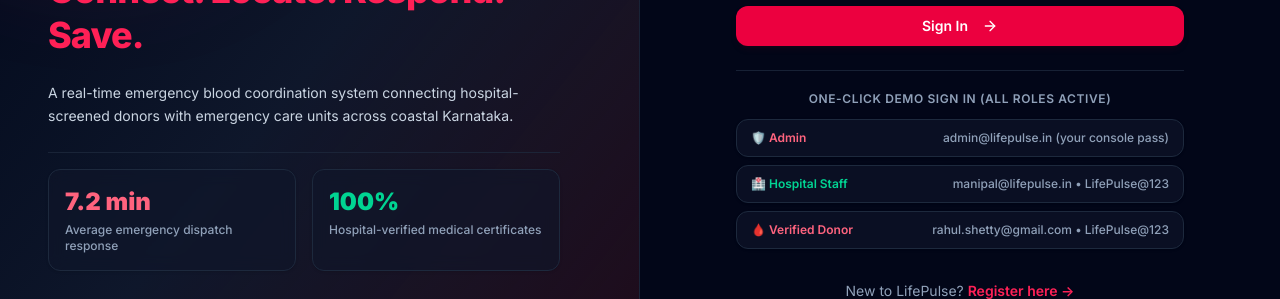
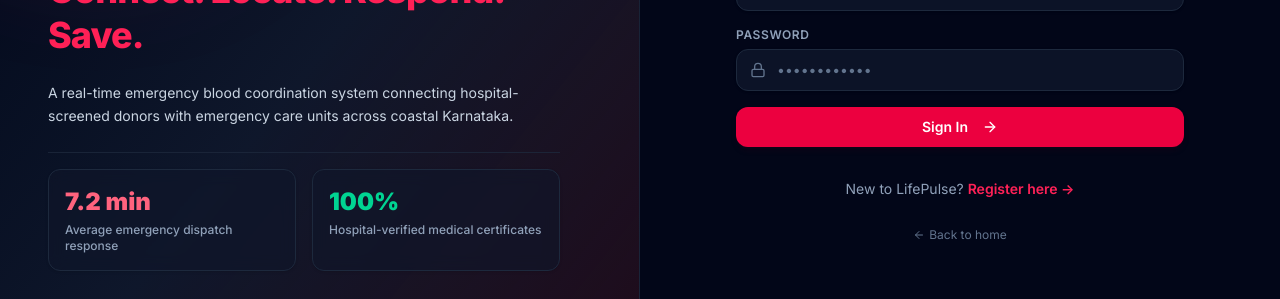
Before and after one commit to lifepulsecorp-art/RaktaRun, a React (Vite) app in the folder client/: page /login in a window 1280 px wide. Shown: the part 344-643 px from the top of the page. Built offline with nearby package versions, Linux system fonts and the light colour scheme; no server answers.

Commit message:
refactor(auth): remove demo sign-in helper cards from login template

```diff
--- a/client/src/pages/LoginPage.tsx
+++ b/client/src/pages/LoginPage.tsx
@@ -45,13 +45,6 @@
       setError(err.message || 'Failed to sign in. Please check your credentials.');
     } finally {
       setSubmitting(false);
-    }
-  };
-
-  const handleQuickFill = (demoEmail: string, demoPassword?: string) => {
-    setEmail(demoEmail);
-    if (demoPassword) {
-      setPassword(demoPassword);
     }
   };
 
@@ -176,38 +169,6 @@
             </Button>
           </form>
 
-          {/* Quick Demo Pre-fills */}
-          <div className="border-t border-slate-200 dark:border-slate-800/80 pt-5">
-            <p className="text-xs font-semibold tracking-wider text-slate-500 dark:text-slate-400 uppercase text-center mb-3">
-              One-Click Demo Sign In (All Roles Active)
-            </p>
-            <div className="flex flex-col gap-2">
-              <button
-                type="button"
-                onClick={() => handleQuickFill('admin@lifepulse.in')}
-                className="w-full text-left flex items-center justify-between rounded-xl border border-slate-200 dark:border-slate-800 bg-white dark:bg-slate-900/60 px-3.5 py-2.5 text-xs font-medium text-slate-700 dark:text-slate-300 hover:border-rose-500/50 hover:bg-slate-50 dark:hover:bg-slate-850 hover:text-slate-900 dark:hover:text-white transition shadow-sm"
-              >
-                <span className="font-semibold text-rose-600 dark:text-rose-400">🛡️ Admin</span>
-                <span className="text-slate-500 dark:text-slate-400">admin@lifepulse.in (your console pass)</span>
-              </button>
-              <button
-                type="button"
-                onClick={() => handleQuickFill('manipal@lifepulse.in', 'LifePulse@123')}
-                className="w-full text-left flex items-center justify-between rounded-xl border border-slate-200 dark:border-slate-800 bg-white dark:bg-slate-900/60 px-3.5 py-2.5 text-xs font-medium text-slate-700 dark:text-slate-300 hover:border-rose-500/50 hover:bg-slate-50 dark:hover:bg-slate-850 hover:text-slate-900 dark:hover:text-white transition shadow-sm"
-              >
-                <span className="font-semibold text-emerald-600 dark:text-emerald-400">🏥 Hospital Staff</span>
-                <span className="text-slate-500 dark:text-slate-400">manipal@lifepulse.in • LifePulse@123</span>
-              </button>
-              <button
-                type="button"
-                onClick={() => handleQuickFill('rahul.shetty@gmail.com', 'LifePulse@123')}
-                className="w-full text-left flex items-center justify-between rounded-xl border border-slate-200 dark:border-slate-800 bg-white dark:bg-slate-900/60 px-3.5 py-2.5 text-xs font-medium text-slate-700 dark:text-slate-300 hover:border-rose-500/50 hover:bg-slate-50 dark:hover:bg-slate-850 hover:text-slate-900 dark:hover:text-white transition shadow-sm"
-              >
-                <span className="font-semibold text-rose-600 dark:text-rose-400">🩸 Verified Donor</span>
-                <span className="text-slate-500 dark:text-slate-400">rahul.shetty@gmail.com • LifePulse@123</span>
-              </button>
-            </div>
-          </div>
 
           <div className="text-center text-sm text-slate-600 dark:text-slate-400 pt-2">
             New to LifePulse?{' '}
--- a/client/src/utils/api.ts
+++ b/client/src/utils/api.ts
@@ -1,19 +1,8 @@
 import axios from 'axios';
 import { auth } from '../config/firebase';
 
-const getBaseURL = () => {
-  const envUrl = import.meta.env.VITE_API_URL;
-  if (typeof window !== 'undefined') {
-    const isRemote = window.location.hostname !== 'localhost' && window.location.hostname !== '127.0.0.1';
-    if (isRemote && (!envUrl || envUrl.includes('localhost') || envUrl.includes('127.0.0.1'))) {
-      return '/api';
-    }
-  }
-  return envUrl || '/api';
-};
-
 const api = axios.create({
-  baseURL: getBaseURL(),
+  baseURL: import.meta.env.VITE_API_URL || '/api',
   headers: {
     'Content-Type': 'application/json',
   },
```
